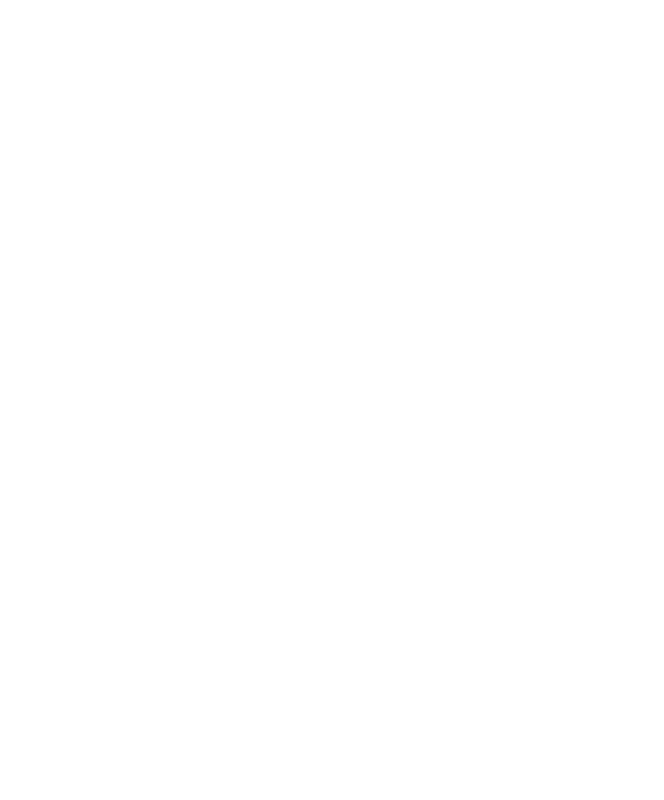
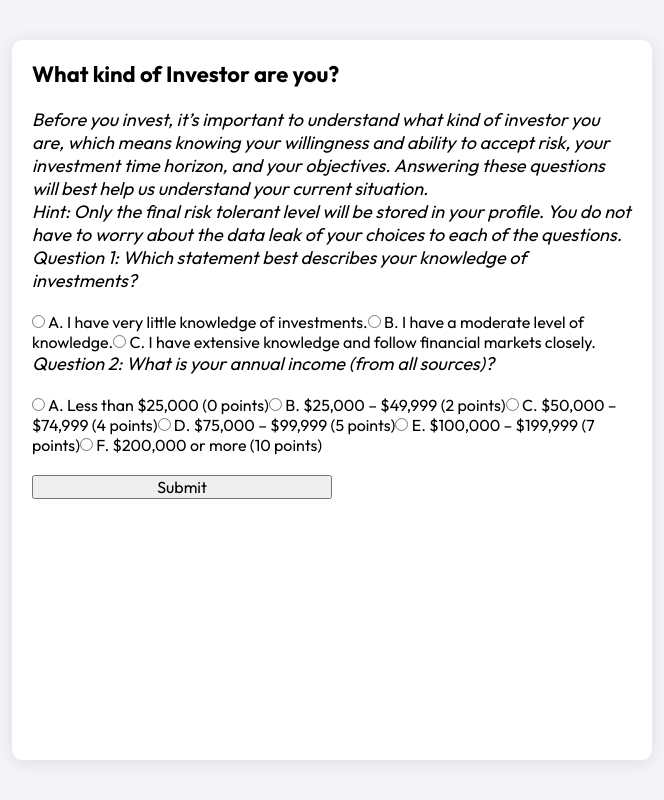
Before and after one commit to CapstoneProject-Group3/MyFinancialApp-V3-Group3, a React (Vite) app in the folder client/: page /questionaire in a window 1280 px wide. Before the commit this address had no page. Shown: the whole page, without its empty margins (308-972 px from the left). Built offline with nearby package versions, Linux system fonts and the light colour scheme.

Commit message:
feature: add survey link and add survey quesionnaire page

```diff
--- a/client/src/App.jsx
+++ b/client/src/App.jsx
@@ -3,6 +3,7 @@
 import Login from './pages/Login';
 import Register from './pages/Register';
 import Home from './pages/Home';
+import Questionaire from './pages/survey/Questionaire';
 import { ToastContainer } from 'react-toastify';
 import 'react-toastify/dist/ReactToastify.css';
 
@@ -16,6 +17,7 @@
           <Route path='/register' element={<Register />} />
           <Route path='/home' element={<Home />} />
           <Route path='/' element={<Navigate to="/home" replace />} />
+          <Route path='/questionaire' element={<Questionaire />} />
         </Routes>
       </div>
     </>
--- a/client/src/pages/Home.jsx
+++ b/client/src/pages/Home.jsx
@@ -1,4 +1,5 @@
 import React, { useEffect, useState } from 'react';
+import { Link } from 'react-router-dom';
 
 const Home = () => {
   const [isAuthenticated, setIsAuthenticated] = useState(false);
@@ -24,6 +25,10 @@
     setHasToken(false);
   };
 
+  const startServey = () => {
+
+  };
+
   if (!hasToken) {
     return <div>You are not logged in.</div>;
   }
@@ -34,6 +39,9 @@
       <p>You are authenticated and can view this content.</p>
       {/* Logout */}
       <button onClick={handleLogout}>Logout</button>
+      <br />
+      <p>Access our survey.</p>
+      <button><Link to="/questionaire">Start Servey</Link></button>
     </div>
   );
 };
--- /dev/null
+++ b/client/src/pages/survey/Questionaire.css
@@ -0,0 +1,59 @@
+/* Questionaire.css */
+body {
+    font-family: Arial, sans-serif;
+    margin: 0;
+    padding: 0;
+    display: flex;
+    justify-content: center;
+    align-items: center;
+    height: 100vh;
+    background-color: #f4f4f9;
+}
+
+.container {
+    background-color: white;
+    padding: 20px;
+    border-radius: 10px;
+    box-shadow: 0 2px 20px rgba(0, 0, 0, 0.1);
+    max-width: 800px;
+    width: 100%;
+    overflow-y: auto;
+    height: 90vh;
+}
+
+p {
+    font-size: 18px;
+    font-style: italic;
+}
+
+.p1 {
+    font-size: 18px;
+    margin-bottom: 20px;
+}
+
+.p2 {
+    font-size: 10px;
+}
+
+.p3 {
+    font-size: 22px;
+    margin-bottom: 20px;
+    font-weight: bold;
+}
+
+form {
+    display: flex;
+    flex-direction: column;
+    margin-bottom: 20px;
+}
+
+label {
+    font-size: 16px;
+    margin: 10px 0;
+}
+
+button {
+    margin-top: 20px;
+    font-size: 16px;
+    width: 300px;
+}
--- /dev/null
+++ b/client/src/pages/survey/Questionaire.jsx
@@ -0,0 +1,86 @@
+import React, { useState } from 'react';
+import './Questionaire.css';
+
+const Questionaire = () => {
+    const [formData, setFormData] = useState({
+        Q2: '',
+        Q3: '',
+        Q4: '',
+        Q5: '',
+        Q6: '',
+        Q7: '',
+        Q8: '',
+        Q9: '',
+        Q10: '',
+        Q11: '',
+        Q12: '',
+        Q13: '',
+        Q14: ''
+    });
+
+    const handleChange = (e) => {
+        setFormData({
+            ...formData,
+            [e.target.name]: e.target.value
+        });
+    };
+
+    const handleSubmit = (e) => {
+        e.preventDefault();
+
+        const data = Object.entries(formData).map(([key, value]) => ({ key, value }));
+        console.log('Form data: ', data);
+
+        fetch('http://localhost:3001/submit-quiz', {
+            method: 'POST',
+            headers: {
+                'Content-Type': 'application/json',
+            },
+            body: JSON.stringify(data),
+        })
+            .then((res) => res.json())
+            .then((rep) => {
+                console.log('rep:', rep.totalScore);
+                window.location.href = `/result.html?number=${rep.totalScore}`;
+            });
+    };
+
+    return (
+        <div className="container">
+            <h3 className="p3">What kind of Investor are you?</h3>
+            <p className="text">
+                Before you invest, it’s important to understand what kind of investor you are, which means knowing your willingness and ability to accept risk, your investment time horizon, and your objectives. Answering these questions will best help us understand your current situation.
+            </p>
+            <p className="hint">
+                Hint: Only the final risk tolerant level will be stored in your profile. You do not have to worry about the data leak of your choices to each of the questions.
+            </p>
+
+            <form id="quizForm" onSubmit={handleSubmit}>
+                <div className="questionGroup">
+                    <p className="p1">Question 1: Which statement best describes your knowledge of investments?</p>
+                    <label><input type="radio" name="Q2" value="A" required onChange={handleChange} /> A. I have very little knowledge of investments.</label>
+                    <label><input type="radio" name="Q2" value="B" onChange={handleChange} /> B. I have a moderate level of knowledge.</label>
+                    <label><input type="radio" name="Q2" value="C" onChange={handleChange} /> C. I have extensive knowledge and follow financial markets closely.</label>
+                </div>
+
+                <div className="questionGroup">
+                    <p className="p1">Question 2: What is your annual income (from all sources)?</p>
+                    <label><input type="radio" name="Q3" value="A" required onChange={handleChange} /> A. Less than $25,000 (0 points)</label>
+                    <label><input type="radio" name="Q3" value="B" onChange={handleChange} /> B. $25,000 – $49,999 (2 points)</label>
+                    <label><input type="radio" name="Q3" value="C" onChange={handleChange} /> C. $50,000 – $74,999 (4 points)</label>
+                    <label><input type="radio" name="Q3" value="D" onChange={handleChange} /> D. $75,000 – $99,999 (5 points)</label>
+                    <label><input type="radio" name="Q3" value="E" onChange={handleChange} /> E. $100,000 – $199,999 (7 points)</label>
+                    <label><input type="radio" name="Q3" value="F" onChange={handleChange} /> F. $200,000 or more (10 points)</label>
+                </div>
+
+                {/* Continue creating divs for other questions similar to the ones above */}
+
+                <button type="submit" className="button">Submit</button>
+            </form>
+
+            <p id="result"></p>
+        </div>
+    );
+};
+
+export default Questionaire;
```
Also changed, not shown: 1 other file (tests, documents, lock files or other folders).
